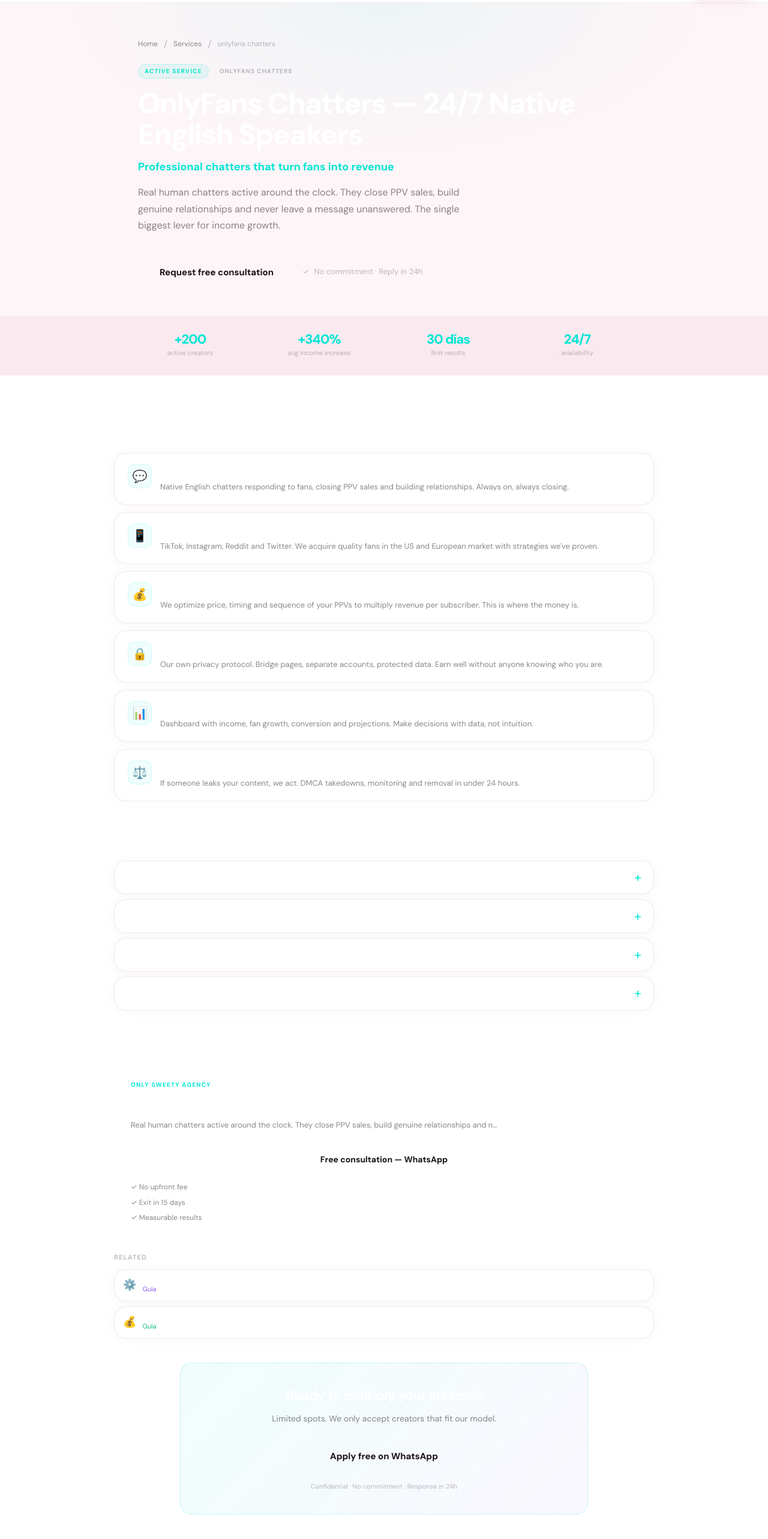
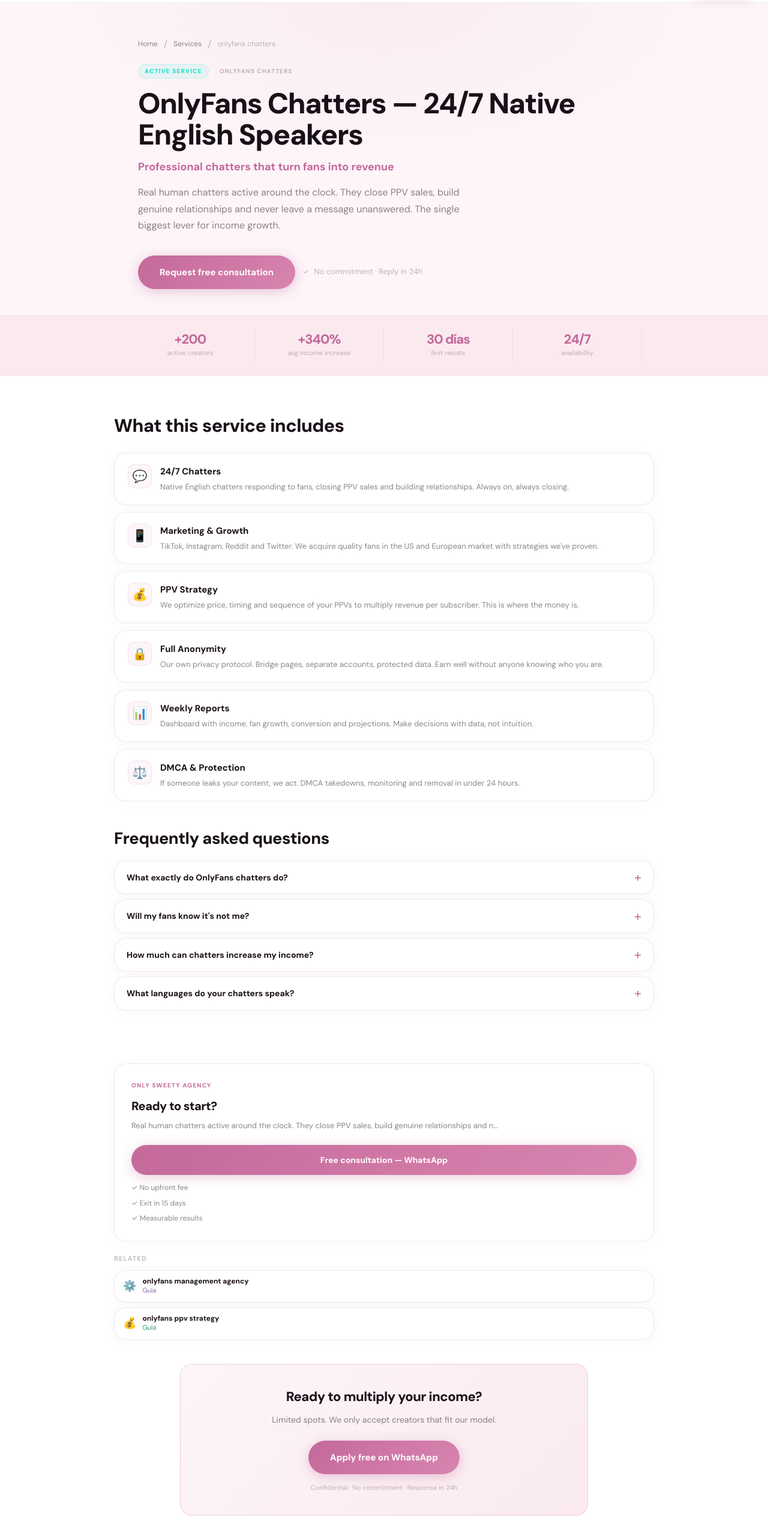
Before and after one commit to aleqstiff/vixenagency, a Next.js app: page /en/servicios/onlyfans-chatters in a window 1280 px wide. Shown: the part 60-2626 px from the top of the page at 60% size. Built offline with nearby package versions, Linux system fonts and the light colour scheme; a web font is replaced by a local one.

Commit message:
fix contraste servicios: textos blancos del tema oscuro antiguo → var(--dark), bordes rgba(255,255,255) → var(--border), clases muertas card-glow/btn-cta → card/btn-rose, CTA teal antiguo → rosa, popup con panel oscuro propio, colores neón de servicios remapeados a paleta de marca

```diff
--- a/src/app/[locale]/servicios/[service]/page.tsx
+++ b/src/app/[locale]/servicios/[service]/page.tsx
@@ -82,7 +82,7 @@
   const { locale, service } = await params;
   const l = locale as Locale;
   const s = SERVICES[l]?.find(x => x.slug === service);
-  if (!s) return <div style={{ color:"#fff",padding:40 }}>Not found</div>;
+  if (!s) return <div style={{ color:"var(--dark)",padding:40 }}>Not found</div>;
 
   const wa = waMsg(l);
   const href = waLink(wa);
@@ -130,7 +130,7 @@
       <MegaNav locale={l} posts={navPosts} />
 
       {/* ── Hero ─────────────────────────────────────────── */}
-      <div style={{ background:"var(--bg2)", padding:"56px 20px 44px", borderBottom:"1px solid rgba(255,255,255,0.06)", position:"relative", overflow:"hidden" }}>
+      <div style={{ background:"var(--bg2)", padding:"56px 20px 44px", borderBottom:"1px solid var(--border)", position:"relative", overflow:"hidden" }}>
         <div style={{ position:"absolute", inset:0, background:`radial-gradient(ellipse 60% 70% at 50% 0%, ${s.color}10 0%, transparent 70%)`, pointerEvents:"none" }} />
         <div style={{ maxWidth:820, margin:"0 auto", position:"relative" }}>
           <div style={{ display:"flex", alignItems:"center", gap:10, marginBottom:20, flexWrap:"wrap" }}>
@@ -160,7 +160,7 @@
             </span>
           </div>
 
-          <h1 style={{ fontSize:"clamp(1.8rem,4vw,3rem)", fontWeight:900, color:"#fff", lineHeight:1.1, letterSpacing:"-1.5px", marginBottom:12 }}>
+          <h1 style={{ fontSize:"clamp(1.8rem,4vw,3rem)", fontWeight:900, color:"var(--dark)", lineHeight:1.1, letterSpacing:"-1.5px", marginBottom:12 }}>
             {s.title}
           </h1>
           <p style={{ fontSize:18, fontWeight:700, color:s.color, marginBottom:14 }}>
@@ -171,7 +171,7 @@
           </p>
 
           <div style={{ display:"flex", gap:12, flexWrap:"wrap" }}>
-            <a href="#form" className="btn btn-cta" style={{ fontSize:15, padding:"16px 36px" }}>
+            <a href="#form" className="btn btn-rose" style={{ fontSize:15, padding:"16px 36px" }}>
               {l==="es"?"Solicitar consulta gratuita":l==="en"?"Request free consultation":l==="fr"?"Demander une consultation":l==="de"?"Kostenlose Beratung":"Consulenza gratuita"}
             </a>
             <div style={{ display:"flex", alignItems:"center", gap:8, color:"var(--muted2)", fontSize:13 }}>
@@ -183,7 +183,7 @@
       </div>
 
       {/* ── Stats strip ─────────────────────────────────── */}
-      <div style={{ background:"var(--bg3)", borderBottom:"1px solid rgba(255,255,255,0.05)" }}>
+      <div style={{ background:"var(--bg3)", borderBottom:"1px solid var(--border)" }}>
         <div style={{ maxWidth:900, margin:"0 auto", padding:"20px", display:"flex", gap:0, flexWrap:"wrap" }}>
           {([
             ["+200", l==="es"?"creadoras activas":l==="en"?"active creators":"creator attivi"],
@@ -191,7 +191,7 @@
             ["30 días", l==="es"?"primeros resultados":l==="en"?"first results":"primi risultati"],
             ["24/7", l==="es"?"disponibilidad":l==="en"?"availability":"disponibilità"],
           ] as [string,string][]).map(([v,lbl]) => (
-            <div key={v} style={{ flex:1, minWidth:120, padding:"8px 20px", textAlign:"center", borderRight:"1px solid rgba(255,255,255,0.06)" }}>
+            <div key={v} style={{ flex:1, minWidth:120, padding:"8px 20px", textAlign:"center", borderRight:"1px solid var(--border)" }}>
               <div style={{ fontSize:22, fontWeight:900, color:s.color, letterSpacing:"-1px", lineHeight:1 }}>{v}</div>
               <div style={{ fontSize:11, color:"var(--muted2)", marginTop:3 }}>{lbl}</div>
             </div>
@@ -205,7 +205,7 @@
 
           {/* Content */}
           <div>
-            <h2 style={{ fontSize:"clamp(1.4rem,2.5vw,1.9rem)", fontWeight:900, color:"#fff", marginBottom:20, letterSpacing:"-0.5px" }}>
+            <h2 style={{ fontSize:"clamp(1.4rem,2.5vw,1.9rem)", fontWeight:900, color:"var(--dark)", marginBottom:20, letterSpacing:"-0.5px" }}>
               {l==="es"?"Qué incluye este servicio":l==="en"?"What this service includes":l==="fr"?"Ce que comprend ce service":l==="de"?"Was dieser Service beinhaltet":"Cosa include questo servizio"}
             </h2>
             <div style={{ display:"grid", gap:12, marginBottom:40 }}>
@@ -215,7 +215,7 @@
                     {icon}
                   </div>
                   <div>
-                    <p style={{ fontWeight:700, color:"#fff", fontSize:15, marginBottom:4 }}>{title}</p>
+                    <p style={{ fontWeight:700, color:"var(--dark)", fontSize:15, marginBottom:4 }}>{title}</p>
                     <p style={{ color:"var(--muted)", fontSize:13, lineHeight:1.6 }}>{desc}</p>
                   </div>
                 </div>
@@ -223,13 +223,13 @@
             </div>
 
             {/* FAQ section — key for SEO */}
-            <h2 style={{ fontSize:"clamp(1.3rem,2.5vw,1.7rem)", fontWeight:900, color:"#fff", marginBottom:16, letterSpacing:"-0.5px" }}>
+            <h2 style={{ fontSize:"clamp(1.3rem,2.5vw,1.7rem)", fontWeight:900, color:"var(--dark)", marginBottom:16, letterSpacing:"-0.5px" }}>
               {l==="es"?"Preguntas frecuentes":l==="en"?"Frequently asked questions":l==="fr"?"Questions fréquentes":l==="de"?"Häufige Fragen":"Domande frequenti"}
             </h2>
             <div style={{ display:"grid", gap:8, marginBottom:48 }}>
               {allFaqs.map(([q,a],i) => (
                 <details key={i} className="card" style={{ padding:0 }}>
-                  <summary style={{ padding:"16px 20px", fontWeight:700, color:"#fff", cursor:"pointer", fontSize:14, display:"flex", justifyContent:"space-between", alignItems:"center", userSelect:"none", listStyle:"none" }}>
+                  <summary style={{ padding:"16px 20px", fontWeight:700, color:"var(--dark)", cursor:"pointer", fontSize:14, display:"flex", justifyContent:"space-between", alignItems:"center", userSelect:"none", listStyle:"none" }}>
                     <span style={{ flex:1, paddingRight:12 }}>{q}</span>
                     <span className="plus-icon" style={{ color:s.color, fontSize:22, fontWeight:300, lineHeight:1, flexShrink:0 }}>+</span>
                   </summary>
@@ -243,15 +243,15 @@
 
           {/* Sidebar CTA */}
           <div style={{ position:"relative" }}>
-            <div className="card-glow" style={{ padding:28 }}>
+            <div className="card" style={{ padding:28 }}>
               <div style={{ fontSize:10, fontWeight:700, color:s.color, textTransform:"uppercase", letterSpacing:"0.12em", marginBottom:14 }}>Only Sweety Agency</div>
-              <h3 style={{ fontWeight:900, color:"#fff", fontSize:20, marginBottom:10, letterSpacing:"-0.5px", lineHeight:1.2 }}>
+              <h3 style={{ fontWeight:900, color:"var(--dark)", fontSize:20, marginBottom:10, letterSpacing:"-0.5px", lineHeight:1.2 }}>
                 {l==="es"?"¿Lista para empezar?":l==="en"?"Ready to start?":l==="fr"?"Prête à commencer ?":l==="de"?"Bereit loszulegen?":"Pronta per iniziare?"}
               </h3>
               <p style={{ color:"var(--muted)", fontSize:13, lineHeight:1.65, marginBottom:22 }}>
                 {s.desc.slice(0, 100)}…
               </p>
-              <a href="#form" className="btn btn-cta"
+              <a href="#form" className="btn btn-rose"
                 style={{ display:"flex", justifyContent:"center", width:"100%", padding:"14px", fontSize:14, marginBottom:12 }}>
                 {l==="es"?"Consulta gratuita — WhatsApp":l==="en"?"Free consultation — WhatsApp":l==="fr"?"Consultation gratuite":l==="de"?"Kostenlose Beratung":"Consulenza gratuita"}
               </a>
@@ -280,7 +280,7 @@
                       className="card" style={{ padding:"10px 14px", display:"flex", gap:10, alignItems:"center", textDecoration:"none" }}>
                       <span style={{ fontSize:18 }}>{rp.icon}</span>
                       <div>
-                        <p style={{ fontSize:12, fontWeight:700, color:"#fff", lineHeight:1.2 }}>{rp.kw}</p>
+                        <p style={{ fontSize:12, fontWeight:700, color:"var(--dark)", lineHeight:1.2 }}>{rp.kw}</p>
                         <p style={{ fontSize:11, color:rp.color }}>{rp.intent === "transactional" ? "Servicio" : rp.intent === "commercial" ? "Comparativa" : "Guía"}</p>
                       </div>
                     </Link>
@@ -294,12 +294,12 @@
 
       {/* ── Bottom CTA ──────────────────────────────────── */}
       <div style={{ padding:"0 20px 64px" }}>
-        <div style={{ maxWidth:680, margin:"0 auto", background:"linear-gradient(135deg,rgba(0,229,204,0.06),rgba(124,58,237,0.04))", border:"1px solid rgba(0,229,204,0.2)", borderRadius:20, padding:"36px", textAlign:"center" }}>
-          <h2 style={{ fontWeight:900, color:"#fff", fontSize:22, marginBottom:10, letterSpacing:"-0.5px" }}>
+        <div style={{ maxWidth:680, margin:"0 auto", background:"linear-gradient(135deg,var(--bg2),var(--bg3))", border:"1px solid rgba(196,105,154,0.25)", borderRadius:20, padding:"36px", textAlign:"center" }}>
+          <h2 style={{ fontWeight:900, color:"var(--dark)", fontSize:22, marginBottom:10, letterSpacing:"-0.5px" }}>
             {t(l,"cta_title")}
           </h2>
           <p style={{ color:"var(--muted)", fontSize:14, marginBottom:24 }}>{t(l,"cta_sub")}</p>
-          <a href="#form" className="btn btn-cta" style={{ fontSize:15, padding:"16px 36px" }}>
+          <a href="#form" className="btn btn-rose" style={{ fontSize:15, padding:"16px 36px" }}>
             {t(l,"cta_btn")}
           </a>
           <p style={{ fontSize:11, color:"var(--muted2)", marginTop:14 }}>{t(l,"cta_note")}</p>
--- a/src/components/Popup.tsx
+++ b/src/components/Popup.tsx
@@ -30,7 +30,7 @@
       {show && !gone && (
         <div style={{ position:"fixed",inset:0,zIndex:60,display:"flex",alignItems:"flex-end",justifyContent:"center",padding:"0 16px 24px",background:"rgba(0,0,0,0.55)" }}
           onClick={dismiss}>
-          <div className="card-glow fade-up" style={{ width:"100%",maxWidth:420,padding:28,position:"relative" }}
+          <div className="fade-up" style={{ width:"100%",maxWidth:420,padding:28,position:"relative",background:"linear-gradient(135deg,var(--dark),#2a1a26)",borderRadius:22,border:"1px solid rgba(217,133,176,0.25)",boxShadow:"0 24px 70px rgba(0,0,0,0.45)" }}
             onClick={e => e.stopPropagation()}>
             <button onClick={dismiss} style={{ position:"absolute",top:12,right:16,background:"none",border:"none",color:"rgba(232,240,248,0.4)",fontSize:20,cursor:"pointer" }}>✕</button>
             <div style={{ fontSize:40,marginBottom:12 }}>💰</div>
```
Also changed, not shown: src/lib/config.ts (+34 -34 lines).
